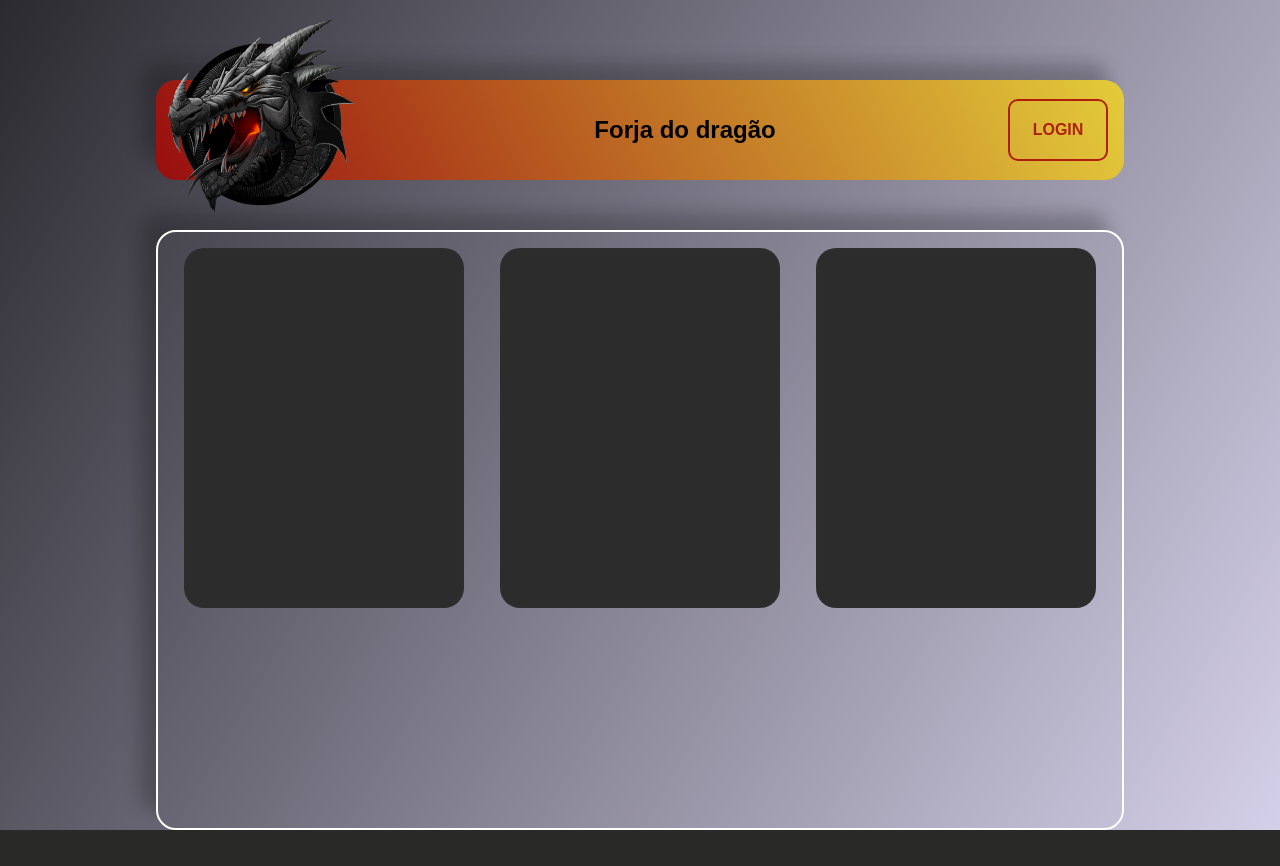
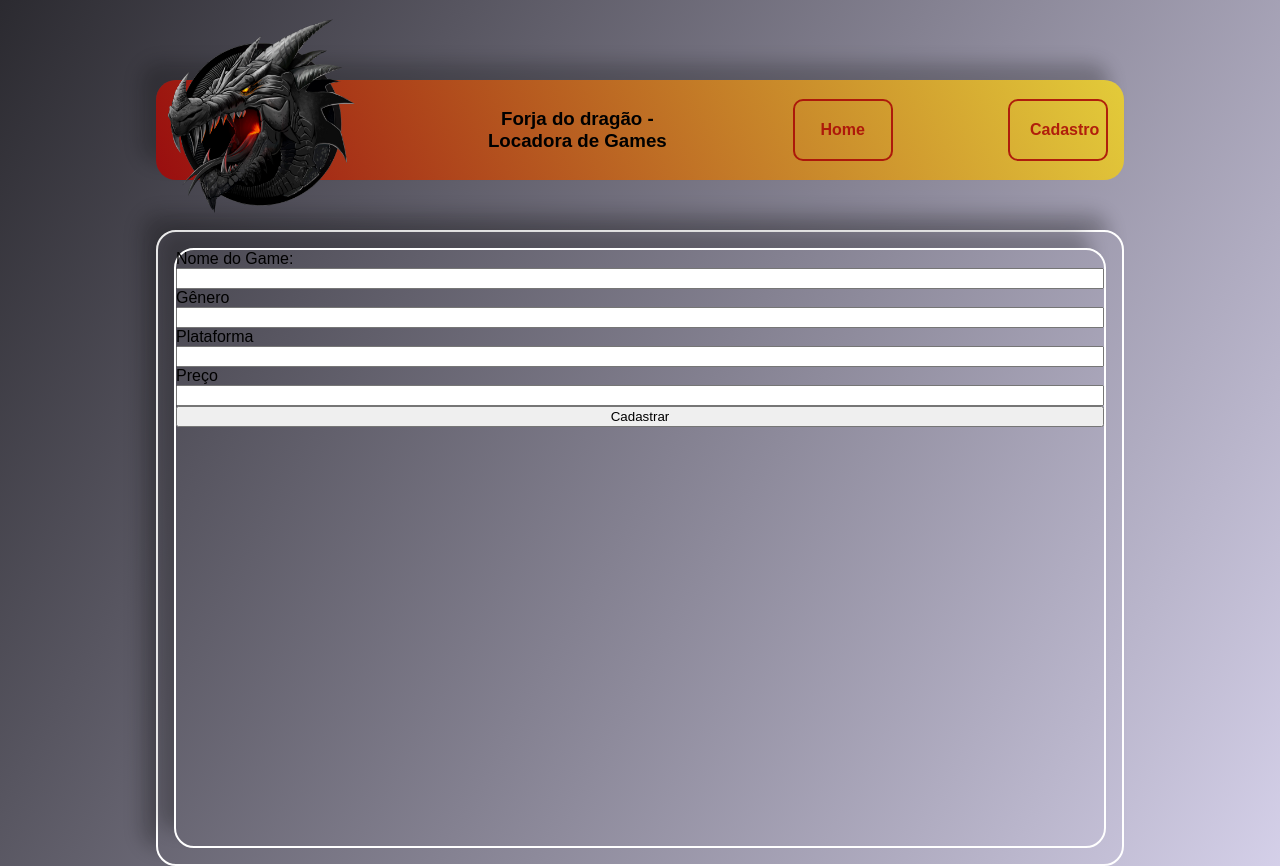
Before and after one commit to wesleypetitemberte/projeto-seminario-cloud-uniasselvi, a PHP site: page /?page=novo in a window 1280 px wide. Before the commit the page ends 830 px from the top, so only its background shows below. Run offline with PHP 8.4, Linux system fonts and the light colour scheme.

Commit message:
feat: adição de método para criar e lista games

```diff
--- a/pages/css/style.css
+++ b/css/style.css
@@ -53,7 +53,7 @@ nav{
     margin: 0;
 }
 
-.botaologin{
+.botao-menu{
     width: 100px;
     height: 80px;
     display: flex;
@@ -107,8 +107,10 @@ main{
     width: 280px;
     height: 360px;
     background: rgba(45, 45, 45, 1);
+    color: #fff;
     border-radius: 20px;
     overflow: hidden;
+    padding: 20px;
 }
 
 .container .card::before{
@@ -131,6 +133,5 @@ main{
     content: '';
     position: absolute;
     inset: 2px;
-    background: rgba(45, 45, 45, 0.75);
     border-radius: 20px;
 }
--- a/index.php
+++ b/index.php
@@ -1,25 +1,30 @@
 <!DOCTYPE html>
 <html lang="pt-br">
+
 <head>
     <meta charset="UTF-8">
     <meta name="viewport" content="width=device-width, initial-scale=1.0">
-    <link rel="stylesheet" type="text/css" href="./pages/css/style.css">
-    <title>Página principal</title>
+    <link rel="stylesheet" type="text/css" href="./css/style.css">
+    <title>Forja do dragão</title>
 </head>
+
 <body>
 
     <header>
         <nav>
             <div class="logo">
-                <img src="./pages/assets/logodragao.png">
+                <img src="./assets/logodragao.png">
             </div>
 
             <div class="nomesite">
-                <h1>Forja do dragão</h1>
+                <h3>Forja do dragão - Locadora de Games</h3>
             </div>
 
-            <div class="botaologin">
-                <a href="./pages/cadastro.php">LOGIN</a>
+            <div class="botao-menu">
+                <a href="?">Home</a>
+            </div>
+            <div class="botao-menu">
+                <a href="?page=novo">Cadastro</a>
             </div>
         </nav>
     </header>
@@ -27,27 +32,43 @@
     <main>
         <div class="itens">
             <div class="container">
-                <div class="card" style="--clr:#0fff;"></div>
-                <div class="card" style="--clr:#ff0;"></div>
-                <div class="card" style="--clr:#ffa500;"></div>
+                <?php
+                /** Arquivo de configuração do banco de dados */
+                include("./php/config.php");
+                switch (@$_REQUEST["page"]) {
+                    /**
+                     * Todas as páginas devem ser criadas dentro da pasta pages
+                     * e deve ser feito o include aqui criando um novo case
+                     */
+                    case "novo":
+                        include("./pages/cadastro.php");
+                        break;
+                    case "games-action":
+                        include("./php/actions/games-action.php");
+                        break;
+                    default:
+                        include("./pages/listar.php");
+                        break;
+                }
+                ?>
             </div>
-            <script>
-                let cards = document.querySelectorAll('.card');
-                cards.forEach(card => {
-                card.onmousemove = function(e){
-                let x = e.pageX - card.offsetLeft;
-                let y = e.pageY - card.offsetTop;
-
-                card.style.setProperty('--x', x +'px');
-                card.style.setProperty('--y', y +'px');
-                }})
-            </script>
         </div>
     </main>
 
     <footer>
 
     </footer>
+    <script>
+        let cards = document.querySelectorAll('.card');
+        cards.forEach(card => {
+        card.onmousemove = function(e){
+        let x = e.pageX - card.offsetLeft;
+        let y = e.pageY - card.offsetTop;
 
+        card.style.setProperty('--x', x +'px');
+        card.style.setProperty('--y', y +'px');
+        }})
+    </script>
 </body>
+
 </html>
--- a/pages/cadastro.php
+++ b/pages/cadastro.php
@@ -1,34 +1,14 @@
-<!DOCTYPE html>
-<html lang="pt-br">
-<head>
-    <meta charset="UTF-8">
-    <meta name="viewport" content="width=device-width, initial-scale=1.0">
-    <link rel="stylesheet" href="css/style.css">
-    <title>Cadastro</title>
-</head>
-<body>
-    <header>
-        <nav>
-            <div class="logo">
-                <img src="assets/logodragao.png">
-            </div>
-
-            <div class="nomesite">
-                <h1>Forja do dragão</h1>
-            </div>
-
-            <div class="botaologin">
-                <a href="index.html">HOME</a>
-            </div>
-        </nav>
-    </header>
-
-    <main>
-        <div class="itens"></div>
-    </main>
-
-    <footer>
-
-    </footer>
-</body>
-</html>
+<div class="itens">
+    <form action="?page=games-action" method="POST">
+        <input type="hidden" name="acao" value="cadastrar" />
+        <label for="nome">Nome do Game:</label>
+        <input type="text" name="nome" />
+        <label for="genero">Gênero</label>
+        <input type="text" name="genero" />
+        <label for="plataforma">Plataforma</label>
+        <input type="text" name="plataforma" />
+        <label for="preco">Preço</label>
+        <input type="number" name="preco" />
+        <button type="submit">Cadastrar</button>
+    </form>
+</div>
--- /dev/null
+++ b/php/config.php
@@ -0,0 +1,8 @@
+<?php
+  define("HOST", "localhost");
+  define("USER", "root");
+  /* define("PASS", ""); usem esse aqui */
+  define("PASS", "admin24");
+  define("DB", "locadora-games");
+
+  $conn = new mysqli(HOST, USER, PASS, DB);
```
Also changed, not shown: pages/listar.php (added, +20 -0 lines), php/actions/games-action.php (added, +31 -0 lines), assets/logodragao.png (renamed from pages/assets/logodragao.png), js/script.js (added).
